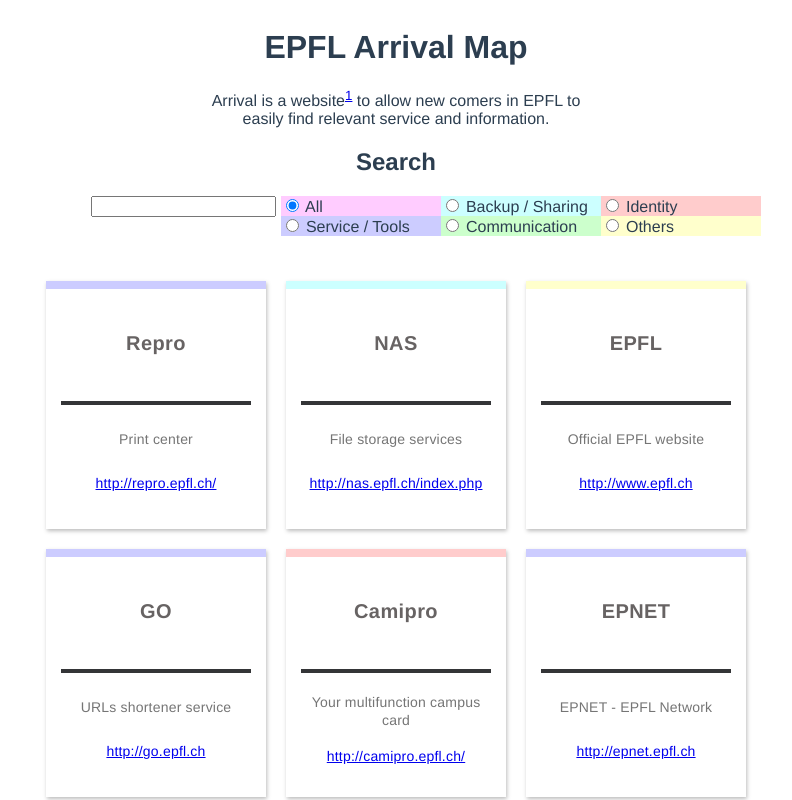
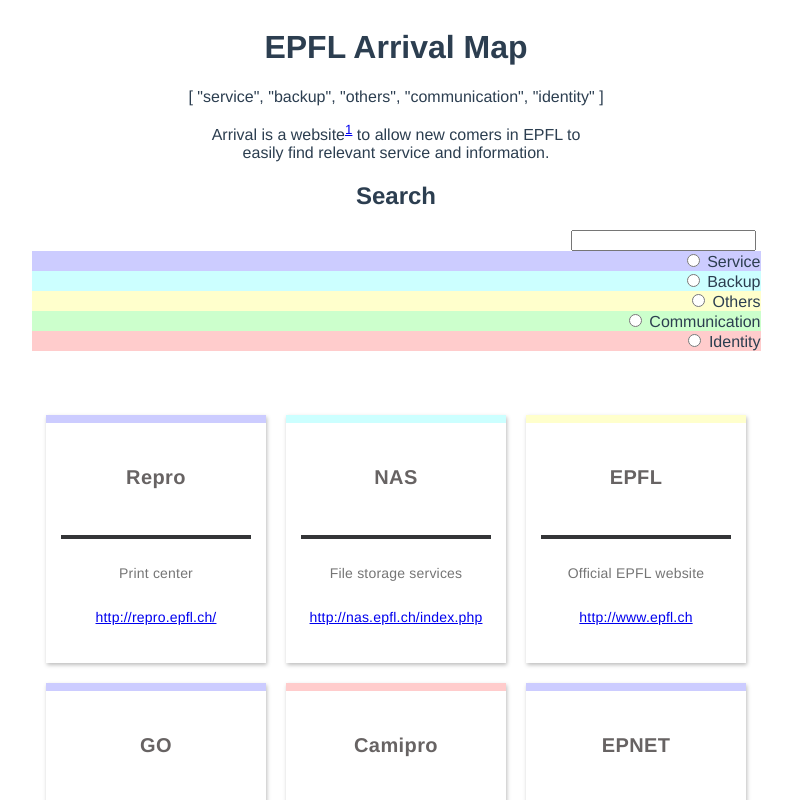
Before and after one commit to ponsfrilus/EPFLArrival, a Vue app: page / in a window 1280 px wide. Shown: the top 800 px of the page, without its empty margins (244-1036 px from the left). Built offline with nearby package versions, Linux system fonts and the light colour scheme.

Commit message:
[WIP] Split radio category buttons

```diff
--- /dev/null
+++ b/src/components/CardCategoryFilter.vue
@@ -0,0 +1,25 @@
+<template lang="html">
+  <div>
+    <label>
+      <div :class="typeStyle">
+        <input type="radio" name="search" :value="type" v-model="searchBox"> {{capitilize(type)}}
+      </div>
+    </label>
+  </div>
+</template>
+
+<script>
+export default {
+  props: ['type'],
+  methods: {
+    capitilize (text) {
+      return text[0].toUpperCase() + text.slice(1)
+    }
+  },
+  computed: {
+    typeStyle () {
+      return 'check check-' + this.type
+    }
+  }
+}
+</script>
--- a/src/components/CardsHolder.vue
+++ b/src/components/CardsHolder.vue
@@ -1,49 +1,13 @@
 <template>
   <div class="home">
     <h1>EPFL Arrival Map</h1>
+    <p>{{types}}</p>
     <p>Arrival is a website<sup><a href="#footer">1</a></sup> to allow new comers in EPFL to<br />easily find relevant service and information.</p>
       <div class="searchForm">
         <h2>Search</h2>
         <div class="searchBlock">
           <input v-model="searchString" type="text" class="searchInput" />
-          <div class="squareCheck">
-            <label>
-              <div class="check check-identity">
-                <input type="radio" name="search" value="identity" v-model="searchBox"> Identity
-              </div>
-            </label>
-            <label>
-              <div class="check check-others">
-                <input type="radio" name="search" value="others" v-model="searchBox"> Others
-              </div>
-            </label>
-          </div>
-
-          <div class="squareCheck">
-            <label>
-              <div class="check check-backup">
-                <input type="radio" name="search" value="backup" v-model="searchBox"> Backup / Sharing
-              </div>
-            </label>
-            <label>
-              <div class="check check-communication">
-                <input type="radio" name="search" value="communication" v-model="searchBox"> Communication
-              </div>
-            </label>
-          </div>
-
-          <div class="squareCheck">
-            <label>
-              <div class="check check-all">
-                <input type="radio" name="search" value="all" v-model="searchBox"> All
-              </div>
-            </label>
-            <label>
-              <div class="check check-service">
-                <input type="radio" name="search" value="service" v-model="searchBox"> Service / Tools
-              </div>
-            </label>
-          </div>
+          <card-category-filter :type="type" v-for="type in types" />
 
         </div>
       </div>
@@ -64,6 +28,7 @@
 
 <script>
 import CardItem from './CardItem'
+import CardCategoryFilter from './CardCategoryFilter'
 
 export default {
   name: 'CardsHolder',
@@ -75,9 +40,20 @@
     }
   },
   components: {
-    CardItem
+    CardItem, CardCategoryFilter
   },
   computed: {
+    types () {
+      return this.infos.reduce((prev, curr) => {
+        let cats = curr.maincat
+        cats.map((cat) => {
+          if (prev.indexOf(cat) === -1) {
+            prev.push(cat)
+          }
+        })
+        return prev
+      }, [])
+    },
     filteredInfos () {
       console.log('this.filter is now ' + this.searchBox)
       // first filter on main category
```
